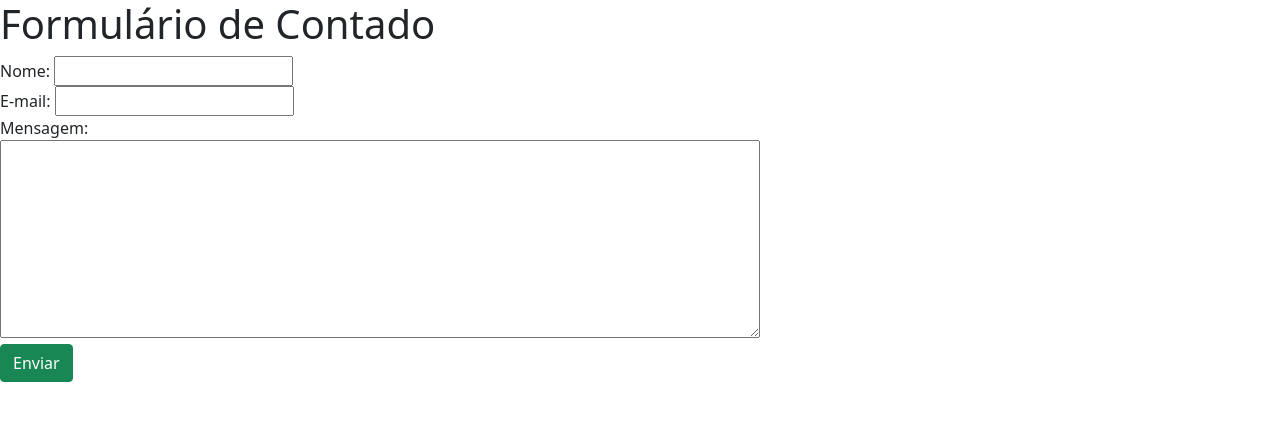
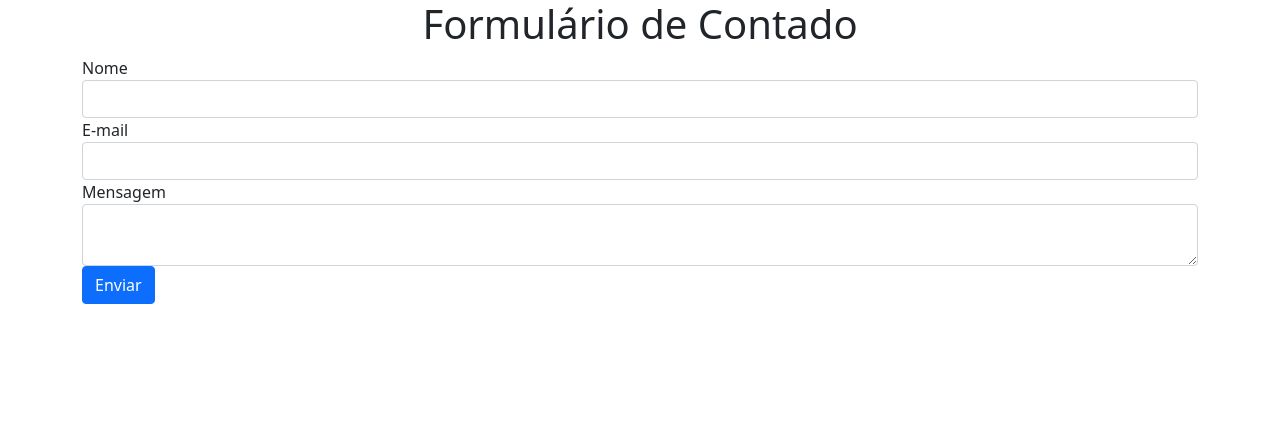
Before and after one commit to Junior-Unix/formulario, a PHP site: page / in a window 1280 px wide. Shown: the top 421 px of the page. Run offline with PHP 8.4, Linux system fonts and the light colour scheme; some libraries are stand-ins or nearby versions.

Commit message:
Bordas na página seguinte.

```diff
--- a/index.php
+++ b/index.php
@@ -30,6 +30,7 @@
     <script src="https://cdn.jsdelivr.net/npm/bootstrap@5.1.2/dist/js/bootstrap.min.js" integrity="sha384-PsUw7Xwds7x08Ew3exXhqzbhuEYmA2xnwc8BuD6SEr+UmEHlX8/MCltYEodzWA4u" crossorigin="anonymous"></script>
 
   </body>
+  <div class="container">
     <?php
 
 if(isset($_POST['enviar'])){
@@ -40,27 +41,70 @@ if(isset($_POST['enviar'])){
     }elseif(empty($_POST['mensagem'])){
         echo "Preencha sua mensagem";
     }else{
-            echo "Seu nome é:{$_POST['nome']}<br>";
+/*             echo "Seu nome é:{$_POST['nome']}<br>";
             echo "Seu e-mail é:{$_POST['email']}<br>";
-            echo "Sua mensagem é: <pre>{$_POST['mensagem']}</pre>";
-        }
+            echo "Sua mensagem é: <pre>{$_POST['mensagem']}</pre>"; */
+?>
+              <table class="table table-bordered">
+                <thead>
+                  <tr>
+                    <th scope="col">#</th>
+                    <th scope="col">Nome</th>
+                    <th scope="col">E-mail</th>
+                    <th scope="col">Mensagem</th>
+                  </tr>
+                </thead>
+                <tbody>
+                  <tr>
+                    <th scope="row">1</th>
+                    <td><?php echo $_POST['nome']?></td>
+                    <td><?php echo $_POST['email']?></td>
+                    <td>
+                      <pre><?php echo $_POST['mensagem']?></pre>
+                    </td>
+                  </tr>
+                </tbody>
+              </table>
+
+<?php
+
+
+          }
  }else{
 ?>
 
-    <h1>Formulário de Contado</h1>
-        <form action="/" method="post">
-            Nome: <input type="text" name="nome"><br>
-            E-mail: <input type="text" name="email"><br>
-            Mensagem: <br><textarea name="mensagem" rows="8" cols="80"></textarea>
-            <br>
-            <input class="btn btn-success" type="submit" name="enviar" value="Enviar">
-        </form>
+
+    <h1 class="text-center">Formulário de Contado</h1>
+      <form action="/" method="post">
+      <div class="form-group">
+        <label>Nome</label>
+        <input type="text" name="nome" class="form-control" aria-describedby="emailHelp">
+      </div>
+
+      <div class="form-group">
+        <label>E-mail</label>
+        <input type="text" name="email" class="form-control">
+      </div>
+
+      <div class="form-group">
+        <label>Mensagem</label>
+        <textarea type="text" name="mensagem" class="form-control"></textarea>
+      </div>
+
+<!--       <div class="form-group form-check">
+        <input type="checkbox" class="form-check-input" id="exampleCheck1">
+        <label class"form-check-label" for="exampleCheck1">Enviar</label>
+      </div> -->
+      <button type="submit" class="btn btn-primary" name="enviar">Enviar</button>
+      </form>
+
+
 <?php
 
 }
 
 ?>
-
+</div>
 
 
   </body>
```
